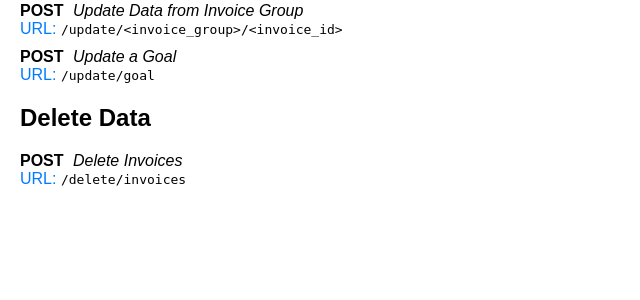
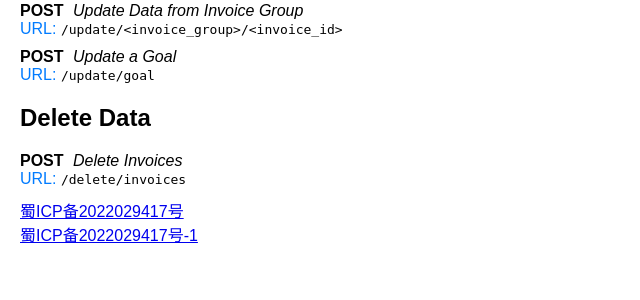
Before and after one commit to wmzspace/DianYing, a Flask app: page / in a window 1280 px wide. Shown: the part 380-680 px from the top of the page, without its empty margins (0-640 px from the left). Run offline with Flask 3, Linux system fonts and the light colour scheme.

Commit message:
backend index.html

```diff
--- a/backend/templates/index.html
+++ b/backend/templates/index.html
@@ -2,7 +2,7 @@
 <html lang="en">
 
 <head>
-    <title>Document</title>
+    <title>点映网</title>
     <meta charset="UTF-8">
     <meta name="viewport" content="width=device-width, initial-scale=1">
     <style>
@@ -87,7 +87,11 @@
 {#        <li>{{expenditure.id}} - {{expenditure.name}}:{{expenditure.amount}}</li>#}
 {#        {% endfor %}#}
 {#    </ul>#}
-
+<footer>
+    <a href="https://beian.miit.gov.cn/" target="_blank">蜀ICP备2022029417号</a>
+    <br/>
+    <a href="https://beian.miit.gov.cn/" target="_blank">蜀ICP备2022029417号-1</a>
+</footer>
 </body>
 
 </html>
```
